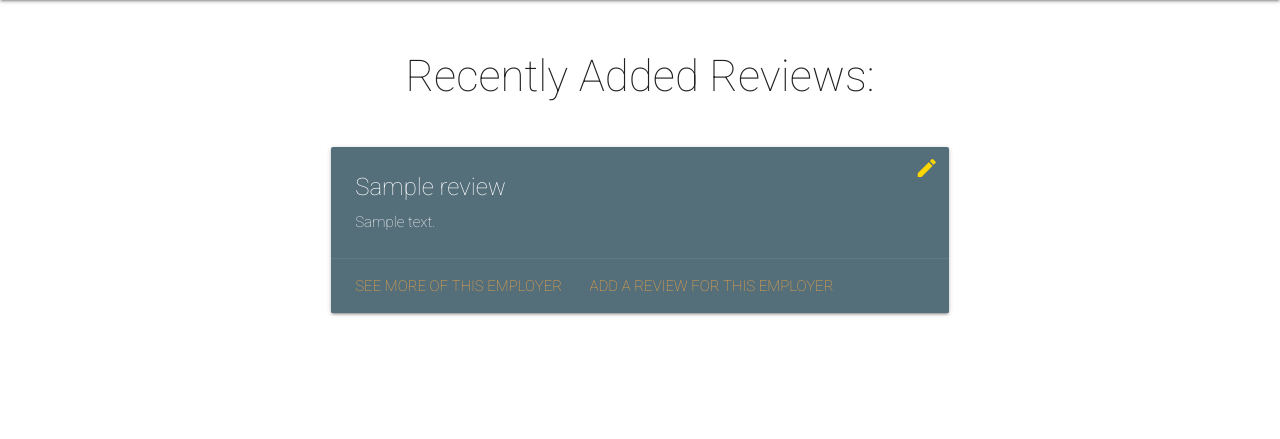
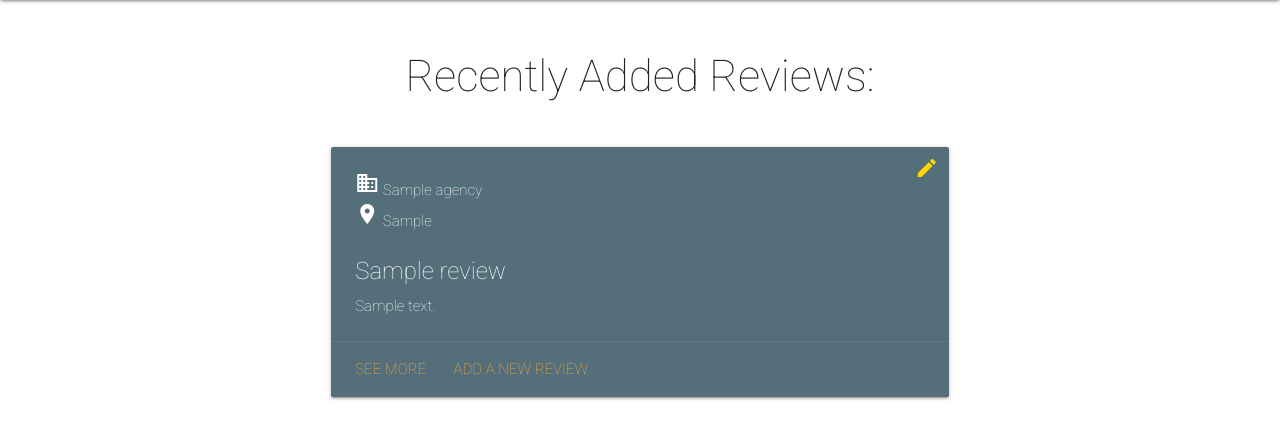
Before and after one commit to sebson1990/antoo-workplace, a Flask app: page / in a window 1280 px wide. Shown: the part 64-503 px from the top of the page. Run offline with Flask 2, Linux system fonts and the light colour scheme; a database or web service that is not in the repository returns one stand-in record (values such as "Sample title"); some libraries are stand-ins or nearby versions.

Commit message:
improving the review cards on the home page, added logos, company anme and locations, fixed the links

```diff
--- a/app.py
+++ b/app.py
@@ -19,7 +19,7 @@ app.secret_key = os.environ.get("SECRET_KEY")
 @app.route('/')
 @app.route('/get_reviews')
 def get_reviews():
-    return render_template("reviews.html",Reviews=mongo.db.Reviews.find())
+    return render_template("reviews.html",Reviews=mongo.db.Reviews.find(), agencies=mongo.db.Agencies.find())
 
 #company list:
 
@@ -90,7 +90,7 @@ def remove_review(review_id):
 
 @app.route('/add_company', methods=["GET", "POST"])
 def add_company():
-    #if request.method == "POST":
+    if request.method == "POST":
         company = {
             "company_name": request.form.get("company_name"),
             "company_location": request.form.get("company_name"),
--- a/templates/reviews.html
+++ b/templates/reviews.html
@@ -9,6 +9,12 @@
   <div class="col s12 m8 l6">
     <div class="card blue-grey darken-1">
       <div class="card-content white-text">
+
+        {% for agency in agencies %}
+        <div><i class="material-icons">business</i> {{agency.agency_name}}</div>
+        <div><i class="material-icons">location_on</i> {{agency.agency_location}}</div>
+        {% endfor %}
+        <br>
         <span class="card-title">{{review.review_title}}
           <!-- Dropdown Trigger -->
           <a class='dropdown-trigger' href='#' data-target='dropdown1'><i class="material-icons">create</i></a>
@@ -22,8 +28,8 @@
           {{review.review_content}}</p>
       </div>
       <div class="card-action">
-        <a href="#">See more of this employer</a>
-        <a href="#">Add a review for this employer</a>
+        <a href="{{ url_for('company_profile') }}">See more</a>
+        <a href="{{ url_for('add_review') }}">Add a new review</a>
       </div>
     </div>
   </div>
```
